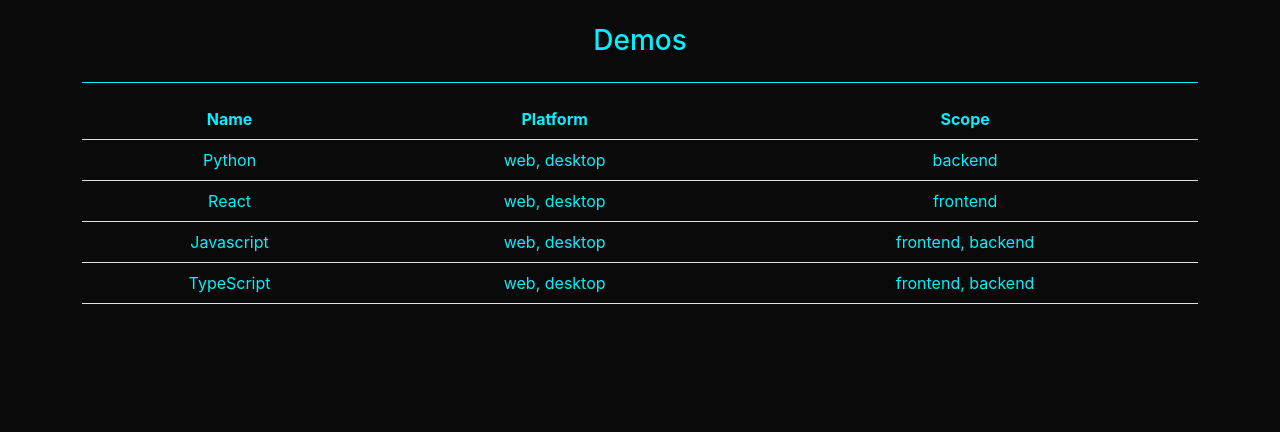
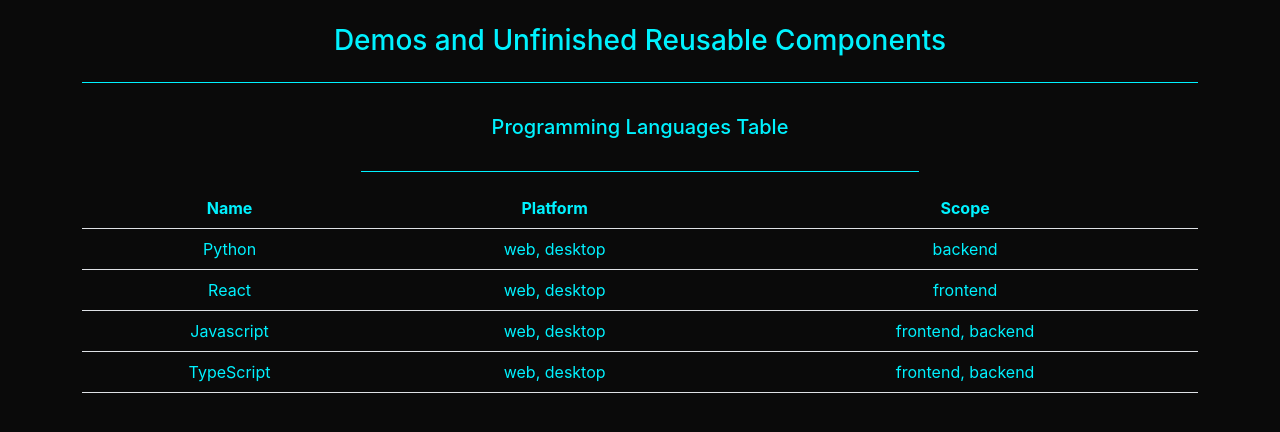
Before and after one commit to jado66/worksite, a Next.js app: page /admin/demos in a window 1280 px wide. Shown: the top 432 px of the page. Built offline with nearby package versions, Linux system fonts and the light colour scheme; no server answers.

Commit message:
Added to demos page

```diff
--- a/pages/admin/demos.jsx
+++ b/pages/admin/demos.jsx
@@ -4,8 +4,11 @@ import LangaugesTable from "../../components/pageComponents/LanguagesTable";
 export default function Demos() {
   return (
     <Container noFooter>
-      <h1 className="h3 text-center mt-4">Demos</h1>
+      <h1 className="h3 text-center mt-4">Demos and Unfinished Reusable Components</h1>
       <hr className="bg-brand opacity-100"/>
+      <h2 className="h5 text-center my-3">Programming Languages Table</h2>
+      <hr className="bg-brand opacity-100 w-50 mx-auto"/>
+
       <LangaugesTable/>
 
     </Container>
```
